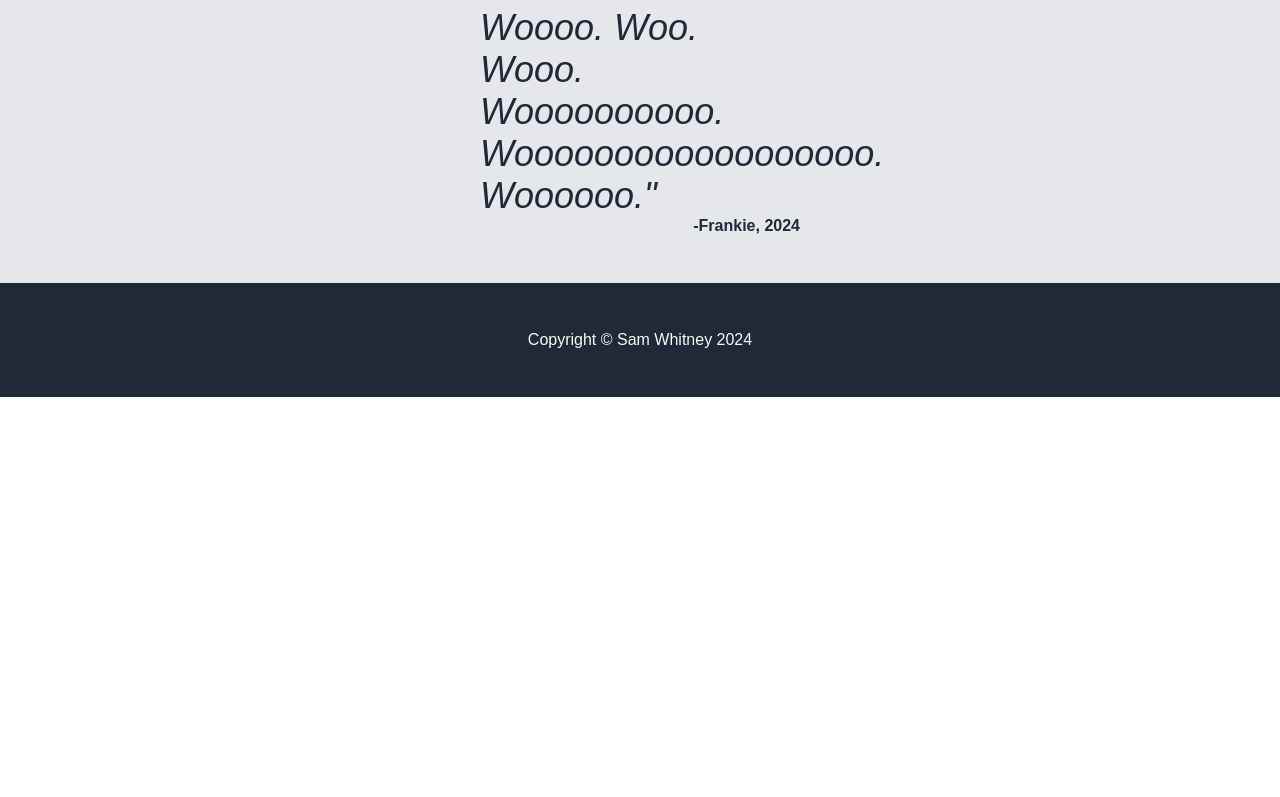
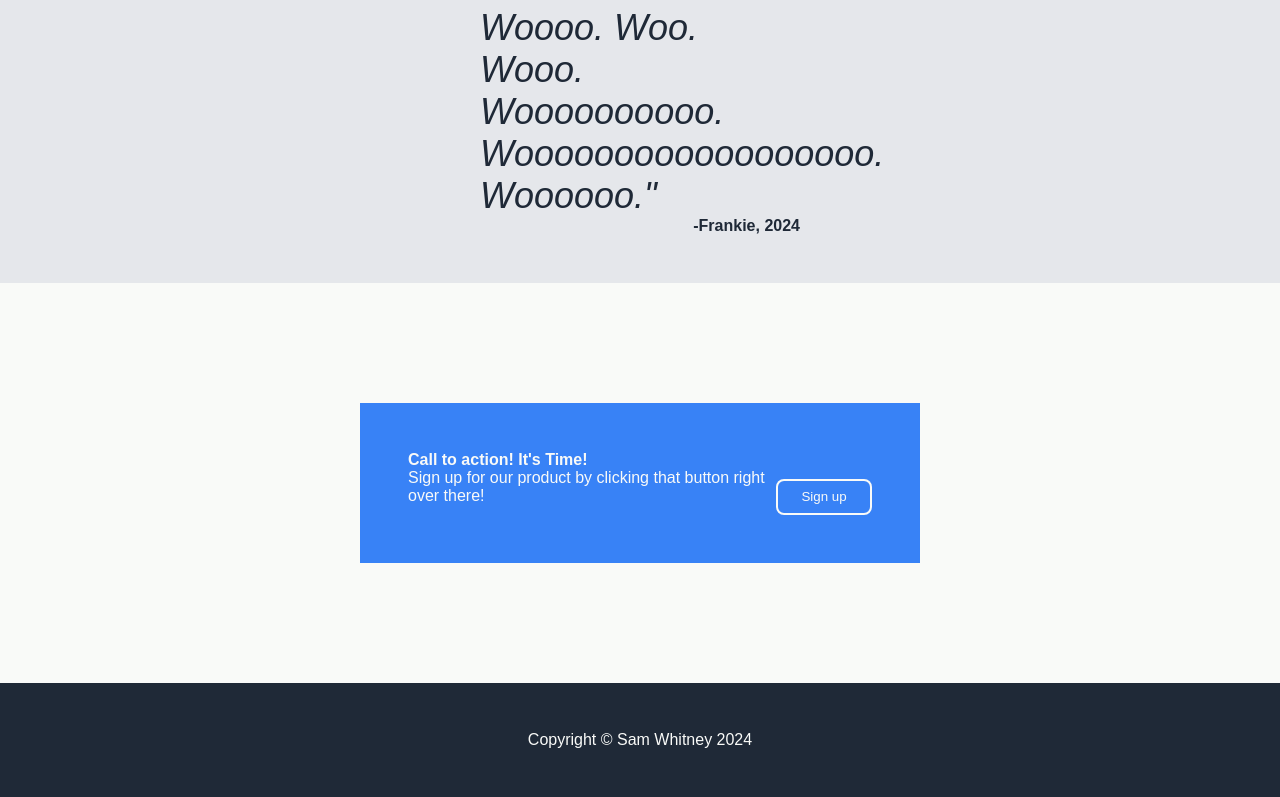
Before and after one commit to shw9601/landing-page, a plain HTML site: page index.html in a window 1280 px wide. Shown: the part 1043-1840 px from the top of the page. Before the commit the page ends 1440 px from the top, so only its background shows below. Drawn offline with Linux system fonts and the light colour scheme.

Commit message:
Add final section
Add final section for edition. Make minor edits to previous sections
for formatting. Finish formatting of footer.

```diff
--- a/index.html
+++ b/index.html
@@ -78,7 +78,19 @@
     </div>
 
     <div class="signup">
-
+        <div class="inner-box">
+            <div class="left">
+                <div class="signup-banner">
+                    Call to action! It's Time!
+                </div>
+                <div class="signup-instructions">
+                    Sign up for our product by clicking that button right over there!
+                </div>
+            </div>
+            <div class="right">
+                <button type="button">Sign up</button>
+            </div>
+        </div>
     </div>
 
     <div class="footer">
--- a/landingpagestyle.css
+++ b/landingpagestyle.css
@@ -124,3 +124,34 @@ body {
     font-weight: 900;
     text-align: end;
 }
+
+.signup {
+    background-color: #f9faf8;
+    padding-left: 360px;
+    padding-right: 360px;
+    padding-top: 120px;
+    padding-bottom: 120px;
+    color: #f9faf8;
+}
+
+.inner-box {
+    padding: 48px;
+    background-color: #3882f6;
+    display: flex;
+    justify-content: space-between;
+    align-items: last baseline;
+}
+
+.right button {
+    background-color: #3882f6;
+    color: #f9faf8;
+    border-color: #f9faf8;
+    border-radius: 8px;
+    border-style: solid;
+    height: 36px;
+    width: 96px;
+}
+
+.signup-banner {
+    font-weight: bold;
+}
```
